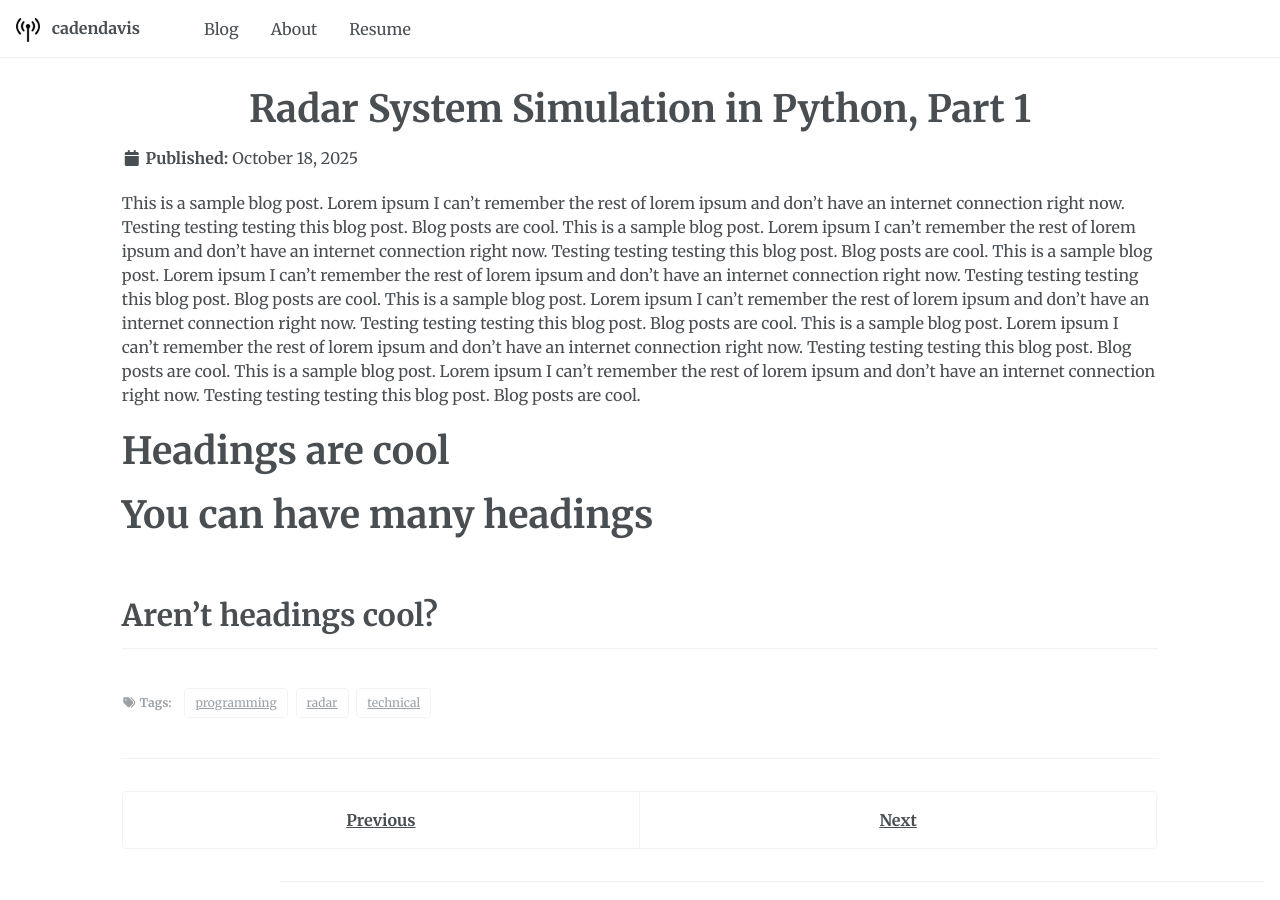
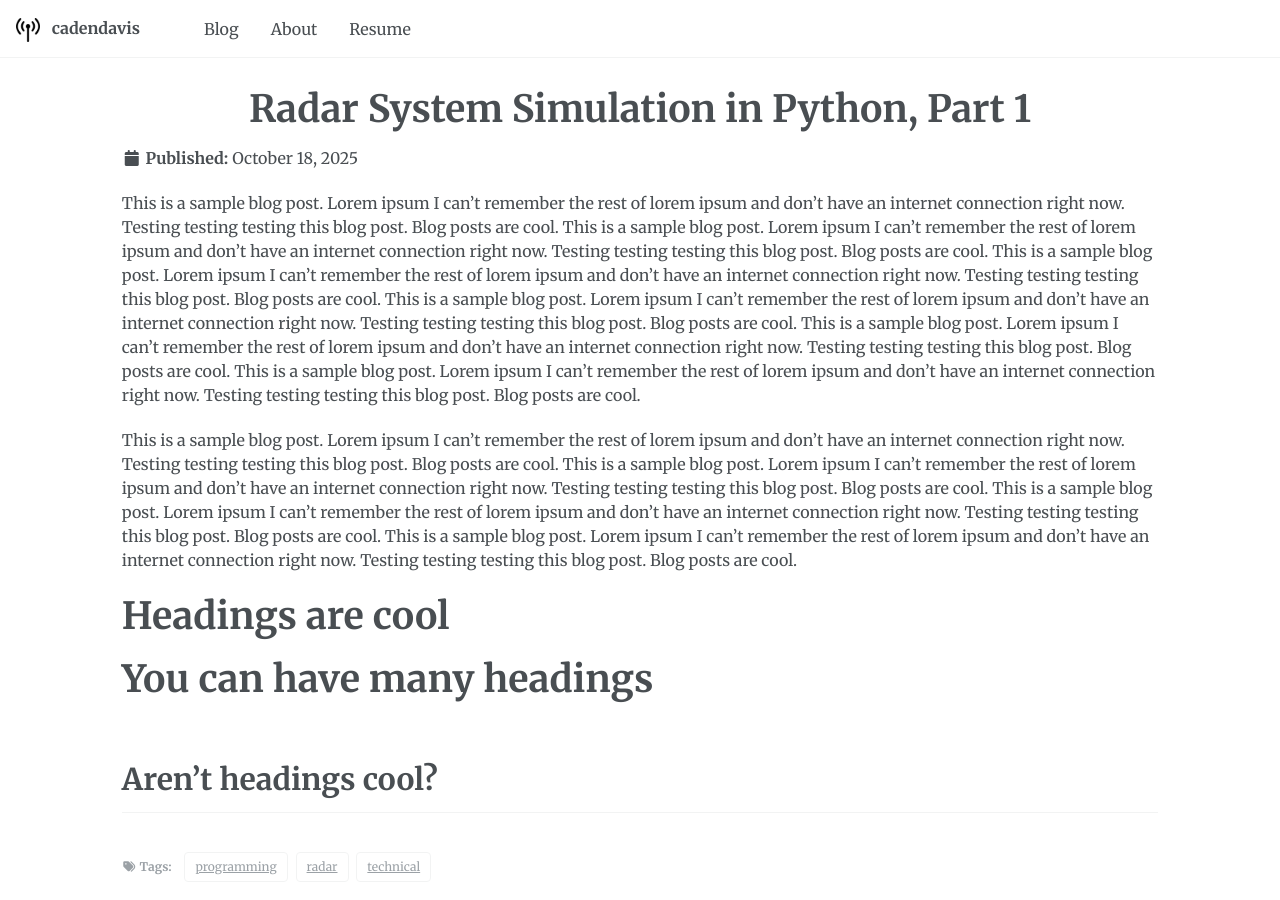
Before and after one commit to caden-davis/caden-davis.github.io, a Jekyll site: the page built from _posts/2025-10-18-radar-system-simulaton-1.md, in a window 1280 px wide and 900 px high. Built offline with Jekyll 4.4.1, drawn with Linux system fonts in a browser that asks for light colours; a script that is not in the unit is left out.

Commit message:
Testing text

```diff
--- a/_posts/2025-10-18-radar-system-simulaton-1.md
+++ b/_posts/2025-10-18-radar-system-simulaton-1.md
@@ -18,6 +18,9 @@ hidden: false
 
 This is a sample blog post. Lorem ipsum I can't remember the rest of lorem ipsum and don't have an internet connection right now. Testing testing testing this blog post. Blog posts are cool. This is a sample blog post. Lorem ipsum I can't remember the rest of lorem ipsum and don't have an internet connection right now. Testing testing testing this blog post. Blog posts are cool. This is a sample blog post. Lorem ipsum I can't remember the rest of lorem ipsum and don't have an internet connection right now. Testing testing testing this blog post. Blog posts are cool. This is a sample blog post. Lorem ipsum I can't remember the rest of lorem ipsum and don't have an internet connection right now. Testing testing testing this blog post. Blog posts are cool. This is a sample blog post. Lorem ipsum I can't remember the rest of lorem ipsum and don't have an internet connection right now. Testing testing testing this blog post. Blog posts are cool. This is a sample blog post. Lorem ipsum I can't remember the rest of lorem ipsum and don't have an internet connection right now. Testing testing testing this blog post. Blog posts are cool.
 
+This is a sample blog post. Lorem ipsum I can't remember the rest of lorem ipsum and don't have an internet connection right now. Testing testing testing this blog post. Blog posts are cool.
+This is a sample blog post. Lorem ipsum I can't remember the rest of lorem ipsum and don't have an internet connection right now. Testing testing testing this blog post. Blog posts are cool. This is a sample blog post. Lorem ipsum I can't remember the rest of lorem ipsum and don't have an internet connection right now. Testing testing testing this blog post. Blog posts are cool. This is a sample blog post. Lorem ipsum I can't remember the rest of lorem ipsum and don't have an internet connection right now. Testing testing testing this blog post. Blog posts are cool.
+
 Headings are cool
 ======
 
```
